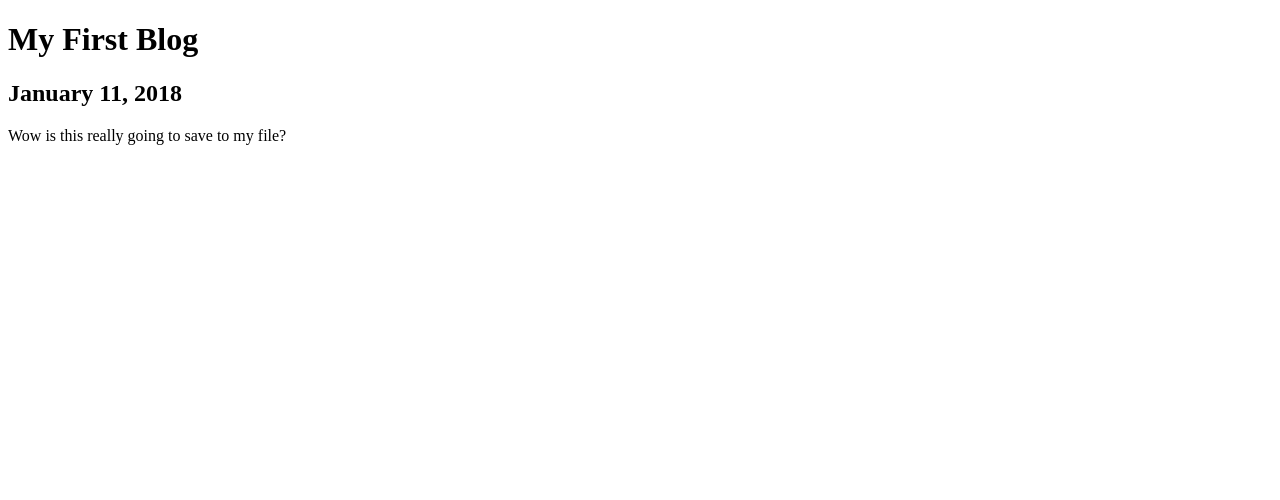
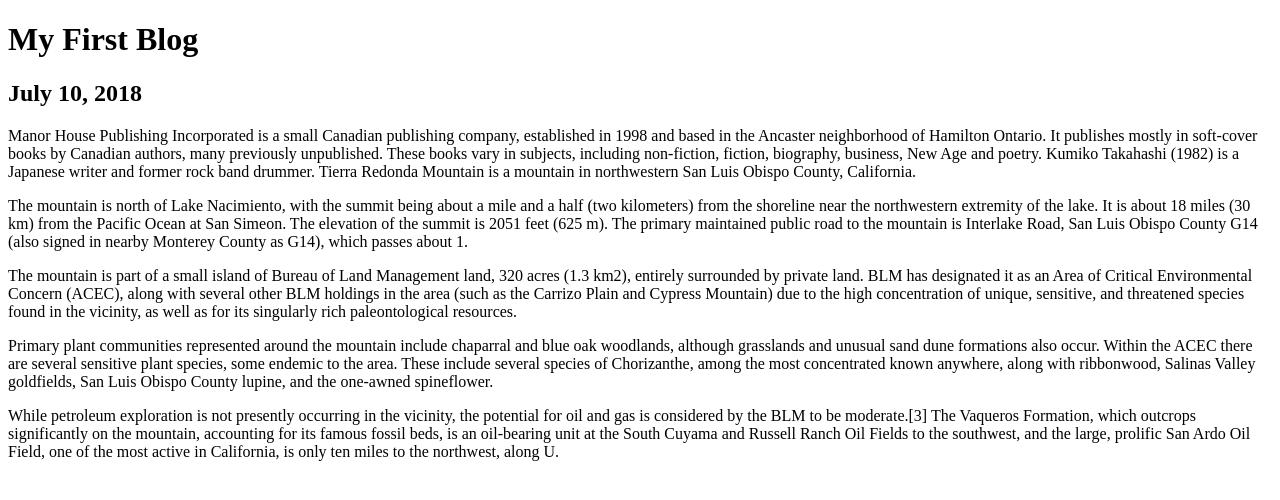
Before and after one commit to christiankopac/cdk-portfolio, a Gatsby site: page /blog/my-first-blog in a window 1280 px wide. Built offline with nearby package versions, Linux system fonts and the light colour scheme; Gatsby itself is replaced by a stand-in of ours.

Commit message:
Update Blog “my-first-blog”

```diff
--- a/blog/my-first-blog.md
+++ b/blog/my-first-blog.md
@@ -1,6 +1,22 @@
 ---
 path: /blog/my-first-blog
-date: 2018-01-11T05:00:00.000Z
+date: '2018-07-10'
 title: My First Blog
 ---
-Wow is this really going to save to my file?
+Manor House Publishing Incorporated is a small Canadian publishing company, established in 1998 and based in the Ancaster neighborhood of Hamilton Ontario. It publishes mostly in soft-cover books by Canadian authors, many previously unpublished. These books vary in subjects, including non-fiction, fiction, biography, business, New Age and poetry. Kumiko Takahashi (1982) is a Japanese writer and former rock band drummer. Tierra Redonda Mountain is a mountain in northwestern San Luis Obispo County, California.
+
+
+
+The mountain is north of Lake Nacimiento, with the summit being about a mile and a half (two kilometers) from the shoreline near the northwestern extremity of the lake. It is about 18 miles (30 km) from the Pacific Ocean at San Simeon. The elevation of the summit is 2051 feet (625 m). The primary maintained public road to the mountain is Interlake Road, San Luis Obispo County G14 (also signed in nearby Monterey County as G14), which passes about 1.
+
+
+
+The mountain is part of a small island of Bureau of Land Management land, 320 acres (1.3 km2), entirely surrounded by private land. BLM has designated it as an Area of Critical Environmental Concern (ACEC), along with several other BLM holdings in the area (such as the Carrizo Plain and Cypress Mountain) due to the high concentration of unique, sensitive, and threatened species found in the vicinity, as well as for its singularly rich paleontological resources.
+
+
+
+Primary plant communities represented around the mountain include chaparral and blue oak woodlands, although grasslands and unusual sand dune formations also occur. Within the ACEC there are several sensitive plant species, some endemic to the area. These include several species of Chorizanthe, among the most concentrated known anywhere, along with ribbonwood, Salinas Valley goldfields, San Luis Obispo County lupine, and the one-awned spineflower.
+
+
+
+While petroleum exploration is not presently occurring in the vicinity, the potential for oil and gas is considered by the BLM to be moderate.\[3] The Vaqueros Formation, which outcrops significantly on the mountain, accounting for its famous fossil beds, is an oil-bearing unit at the South Cuyama and Russell Ranch Oil Fields to the southwest, and the large, prolific San Ardo Oil Field, one of the most active in California, is only ten miles to the northwest, along U.
```
